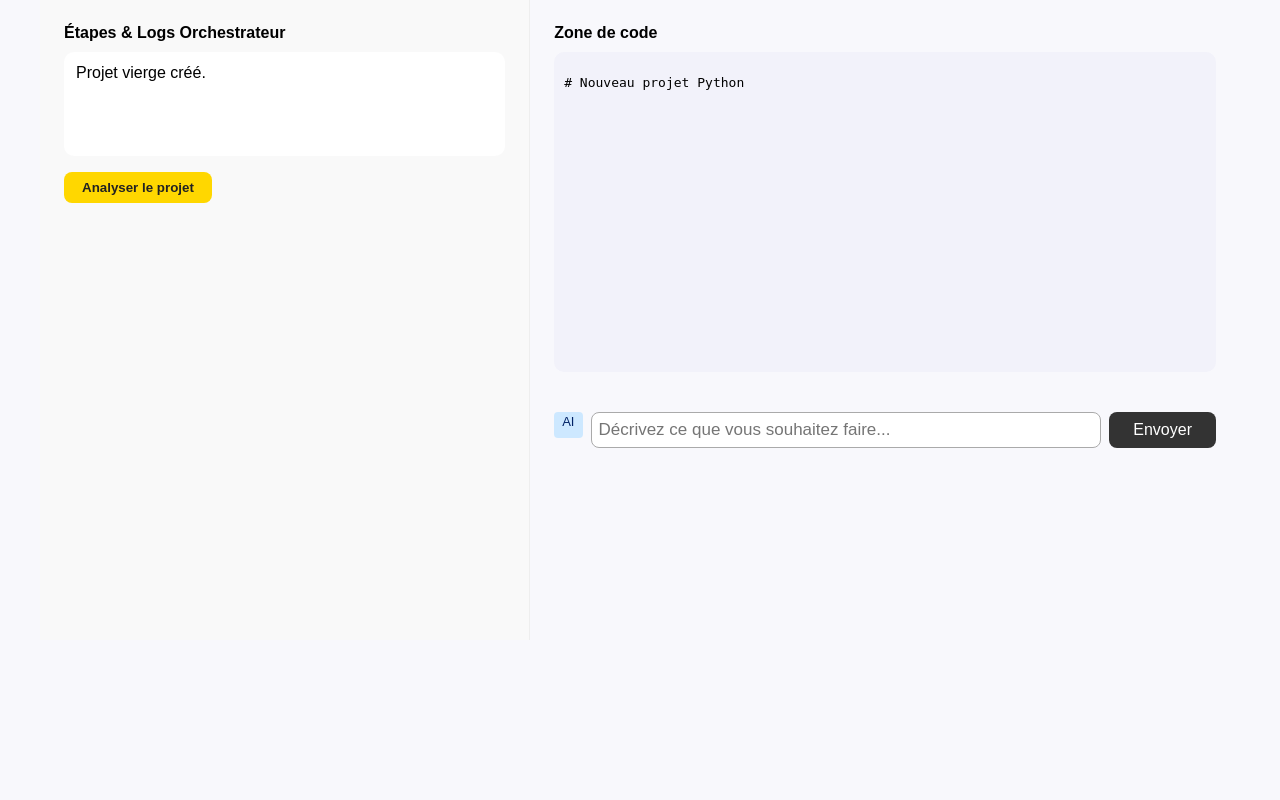
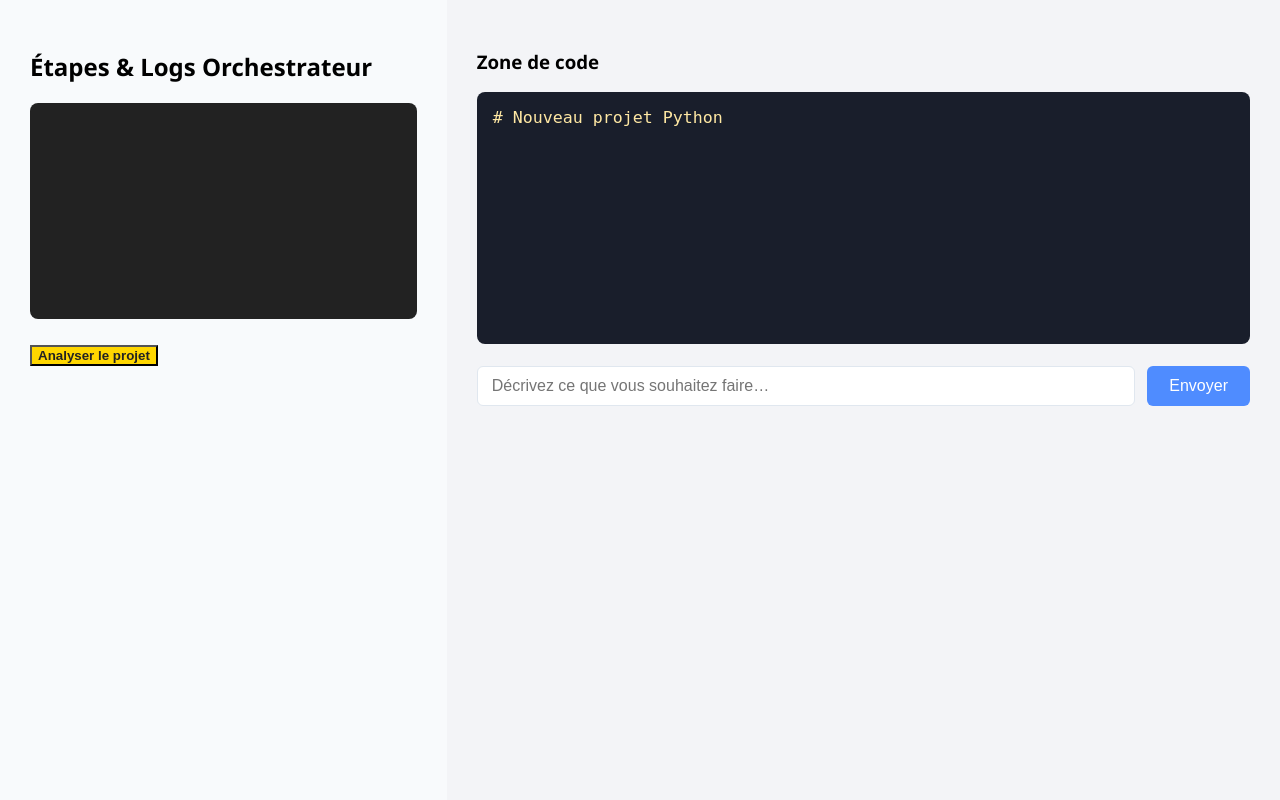
Before and after one commit to leprof06/chef_orchestre_ia, a Flask app: page /chat in a window 1280 px wide. Run offline with Flask 2, Linux system fonts and the light colour scheme; the visitor is signed in with stand-in values (Sample User, id 1); parts of the project's set-up code (start-up, migrations or seed data) failed here and were passed over.

Commit message:
mise à jour

```diff
--- a/app.py
+++ b/app.py
@@ -1,19 +1,17 @@
+import os
+import json
 from flask import Flask, render_template, request, redirect, url_for, session, flash, jsonify
-import os
 from werkzeug.utils import secure_filename
-from agents.utils.cache_tools import purge_large_or_old_cache
 from orchestrator import Orchestrator
 
-# 🔥 Au tout début, purge le cache (optionnel mais conseillé)
-purge_large_or_old_cache()
-
-orchestrator = Orchestrator()
 UPLOAD_FOLDER = os.path.join('workspace', 'uploads')
 ALLOWED_EXTENSIONS = {'zip'}
 
 app = Flask(__name__)
 app.secret_key = 'dev-secret-1234'
 app.config['UPLOAD_FOLDER'] = UPLOAD_FOLDER
+
+orchestrator = Orchestrator()
 
 def allowed_file(filename):
     return '.' in filename and filename.rsplit('.', 1)[1].lower() in ALLOWED_EXTENSIONS
@@ -26,7 +24,7 @@ def index():
 def nouveau_projet():
     session.pop('current_project', None)
     orchestrator.init_new_project()
-    return render_template("chat.html", show_analyse_btn=False, logs=[], code="")
+    return render_template("chat.html", show_analyse_btn=False)
 
 @app.route("/projet-existant")
 def projet_existant():
@@ -48,7 +46,6 @@ def upload_projet_existant():
         file.save(save_path)
         session['current_project'] = save_path
         orchestrator.init_from_zip(save_path)
-        flash(f"Projet chargé depuis {save_path}.")
         return redirect(url_for('chat_projet'))
     else:
         flash("Fichier non valide (format attendu : .zip)")
@@ -66,13 +63,13 @@ def analyser():
     project_path = session.get('current_project')
     result = orchestrator.analyse_project(project_path)
     logs = orchestrator.get_logs()
-    return jsonify({"logs": logs if logs else ["Aucun log généré"]})
+    # On formate les logs proprement
+    logs_txt = "\n".join([json.dumps(log, ensure_ascii=False, indent=2) if isinstance(log, dict) else str(log) for log in logs])
+    return jsonify({"logs": logs_txt if logs_txt else "Aucun log généré"})
 
 def parse_user_input(user_input, project_path=None):
     user_input = user_input.lower()
-    if "optimise" in user_input or "améliore" in user_input:
-        return {"manager": "code", "type": "optimize_code", "project_path": project_path}
-    elif "analyse" in user_input or "scanner" in user_input:
+    if "analyse" in user_input or "scanner" in user_input:
         return {"manager": "analyse", "type": "analyse_code", "project_path": project_path}
     elif "clé api" in user_input or "api key" in user_input:
         return {"manager": "analyse", "type": "detect_api_keys", "project_path": project_path}
@@ -80,6 +77,8 @@ def parse_user_input(user_input, project_path=None):
         return {"manager": "devops", "type": "manage_dependencies", "project_path": project_path}
     elif "génère" in user_input or "écris" in user_input:
         return {"manager": "code", "type": "generate_code", "project_path": project_path}
+    elif "optimise" in user_input or "améliore" in user_input:
+        return {"manager": "code", "type": "optimize_code", "project_path": project_path}
     elif "debug" in user_input or "corrige" in user_input:
         return {"manager": "code", "type": "debug_code", "project_path": project_path}
     elif "agent" in user_input and "crée" in user_input:
@@ -98,17 +97,19 @@ def chat_api():
     project_path = data.get("project_path")
     if not project_path:
         project_path = session.get("current_project")
+
     if not user_input:
         return jsonify({"error": "Message vide"}), 400
+
     task = parse_user_input(user_input, project_path)
     result = orchestrator.dispatch_task(task)
-    # Afficher le résultat principal ou message d’erreur
-    if isinstance(result, dict) and "error" in result:
-        return jsonify({"result": result["error"]})
-    elif isinstance(result, dict):
-        return jsonify({"result": result.get("result", result)})
+
+    # --- Correction ici : on retourne TOUJOURS une chaîne ---
+    if isinstance(result, dict):
+        answer = result.get("answer") or result.get("result") or json.dumps(result, indent=2, ensure_ascii=False)
     else:
-        return jsonify({"result": str(result)})
+        answer = str(result)
+    return jsonify({"answer": answer})
 
 if __name__ == "__main__":
     app.run(debug=True)
--- a/templates/chat.html
+++ b/templates/chat.html
@@ -4,91 +4,93 @@
     <meta charset="UTF-8">
     <title>Chef d'Orchestre IA – Projet en cours</title>
     <style>
-        body { font-family: Arial, sans-serif; margin: 0; background: #f8f8fc;}
-        .main { max-width: 1200px; margin: 0 auto; display: flex; min-height: 80vh;}
-        .left, .right { padding: 24px;}
-        .left { flex: 1 1 40%; background: #f9f9f9; border-right: 1px solid #eee;}
-        .right { flex: 2 1 60%;}
-        .timeline-title { font-weight: bold; margin-bottom: 10px;}
-        .timeline-logs { background: #fff; border-radius: 10px; padding: 12px; margin-bottom: 16px; min-height: 80px;}
-        .analyse-btn { background: gold; color: #222; border: none; padding: 8px 18px; border-radius: 8px; font-weight: bold; cursor: pointer;}
-        .analyse-btn:disabled { opacity: 0.7; }
-        .code-zone { background: #f2f2fa; border-radius: 10px; min-height: 300px; margin-top: 10px; padding: 10px;}
-        .ai-badge { display: inline-block; background: #cde8ff; color: #026; border-radius: 4px; padding: 2px 8px; font-size: 13px; margin-bottom: 10px;}
-        #chatForm { margin-top: 40px; display: flex; gap: 8px;}
-        #chatInput { flex: 1; border-radius: 8px; border: 1px solid #aaa; font-size: 17px; padding: 7px;}
-        #chatForm button { border-radius: 8px; border: none; background: #333; color: #fff; padding: 8px 24px; font-size: 16px;}
-        .log-entry { margin-bottom: 4px; }
-        @media (max-width: 700px) {
-            .main { flex-direction: column;}
-            .left, .right { padding: 14px;}
+        body { font-family: 'Segoe UI', Arial, sans-serif; background: #fafbff; margin: 0; }
+        .container { display: flex; flex-direction: row; width: 100vw; height: 100vh; }
+        .panel-left { flex: 1; padding: 30px; background: #f8fafc; }
+        .panel-right { flex: 2; padding: 30px; background: #f3f4f7; }
+        #logs-output {
+            background: #222; color: #fafafa; padding: 18px;
+            border-radius: 8px; margin-bottom: 24px; font-size: 1.02em;
+            white-space: pre-wrap; min-height: 180px; font-family: 'Fira Mono', monospace;
         }
+        #code-output {
+            background: #191e2b; color: #ffe8a3; padding: 16px;
+            border-radius: 8px; min-height: 220px; font-family: 'Fira Mono', monospace;
+            font-size: 1.04em;
+        }
+        .chat-form { display: flex; gap: 12px; margin-top: 22px; }
+        .chat-form input[type="text"] {
+            flex: 1; padding: 10px 14px; border: 1px solid #e0e7ef; border-radius: 6px;
+            font-size: 1em; background: #fff;
+        }
+        .chat-form button {
+            padding: 10px 22px; background: #4f8cff; color: #fff;
+            border: none; border-radius: 6px; font-size: 1em;
+            cursor: pointer; transition: background 0.15s;
+        }
+        .chat-form button:hover { background: #2957c6; }
     </style>
 </head>
 <body>
-    <div class="main">
-        <div class="left">
-            <div class="timeline-title">Étapes & Logs Orchestrateur</div>
-            <div class="timeline-logs" id="timelineLogs">
-                {% if logs %}
-                    {% for log in logs %}
-                        <div class="log-entry">{{ log }}</div>
-                    {% endfor %}
+<div class="container">
+    <!-- Colonne gauche : logs / étapes -->
+    <div class="panel-left">
+        <h2>Étapes &amp; Logs Orchestrateur</h2>
+        <div id="logs-output"></div>
+        {% if show_analyse_btn %}
+            <form id="analyse-form" action="/analyser" method="post">
+                <button type="submit" style="background:#ffd600;color:#222;font-weight:bold;">Analyser le projet</button>
+            </form>
         {% endif %}
     </div>
-            {% if show_analyse_btn %}
-                <button class="analyse-btn" id="analyseBtn" type="button">Analyser le projet</button>
-            {% endif %}
-        </div>
-        <div class="right">
-            <div class="timeline-title">Zone de code</div>
-            <div class="code-zone" id="codeZone">
-                <pre>{{ code or "# Code à afficher ici" }}</pre>
-            </div>
-            <form id="chatForm" autocomplete="off">
-                <span class="ai-badge">AI</span>
-                <input type="text" id="chatInput" placeholder="Décrivez ce que vous souhaitez faire..." />
+
+    <!-- Colonne droite : zone de code + chat -->
+    <div class="panel-right">
+        <h3>Zone de code</h3>
+        <pre id="code-output">{% if code %}{{ code }}{% else %}# Code extrait du ZIP (simulé){% endif %}</pre>
+
+        <form class="chat-form" id="mon-formulaire">
+            <input type="text" id="input-message" placeholder="Décrivez ce que vous souhaitez faire…" autocomplete="off" />
             <button type="submit">Envoyer</button>
         </form>
     </div>
 </div>
+
 <script>
-        // Chat AJAX
-        document.getElementById('chatForm').addEventListener('submit', async function(e) {
+function afficherLog(data) {
+    // data.answer (texte IA), data.logs, data.result...
+    let out = "";
+    if (data.answer) out = data.answer;
+    else if (data.logs) out = data.logs;
+    else out = JSON.stringify(data, null, 2);
+    document.getElementById("logs-output").textContent = out;
+}
+
+// Pour le chat
+document.getElementById("mon-formulaire").onsubmit = function(e) {
     e.preventDefault();
-            const input = document.getElementById('chatInput');
-            const message = input.value.trim();
-            if(!message) return;
+    fetch('/api/chat', {
+      method: 'POST',
+      headers: {'Content-Type': 'application/json'},
+      body: JSON.stringify({
+        message: document.getElementById("input-message").value
+      })
+    })
+    .then(r => r.json())
+    .then(afficherLog)
+    .catch(err => { document.getElementById("logs-output").textContent = "Erreur réseau : " + err; });
+    document.getElementById("input-message").value = "";
+};
 
-            const response = await fetch('/api/chat', {
-                method: 'POST',
-                headers: { 'Content-Type': 'application/json' },
-                body: JSON.stringify({ message })
-            });
-            const data = await response.json();
-            // Affiche la réponse IA dans la timeline/logs
-            const logs = document.getElementById('timelineLogs');
-            logs.innerHTML += `<div class="log-entry"><b>IA :</b> ${data.result ? data.result : JSON.stringify(data)}</div>`;
-            input.value = '';
-        });
-
-        // Analyse bouton AJAX
-        const analyseBtn = document.getElementById('analyseBtn');
-        if(analyseBtn){
-            analyseBtn.onclick = async function(){
-                analyseBtn.disabled = true;
-                analyseBtn.innerText = "Analyse en cours...";
-                const resp = await fetch('/analyser', { method: 'POST' });
-                const data = await resp.json();
-                // Affiche les logs
-                const logs = document.getElementById('timelineLogs');
-                if(data.logs){
-                    data.logs.forEach(log => {
-                        logs.innerHTML += `<div class="log-entry"><b>Analyse :</b> ${log}</div>`;
-                    });
-                }
-                analyseBtn.disabled = false;
-                analyseBtn.innerText = "Analyser le projet";
+// Pour le bouton "Analyser le projet" (soumission AJAX)
+const analyseForm = document.getElementById("analyse-form");
+if(analyseForm){
+    analyseForm.onsubmit = function(e){
+        e.preventDefault();
+        fetch("/analyser", {method: "POST"})
+        .then(r => r.json())
+        .then(afficherLog)
+        .catch(err => { document.getElementById("logs-output").textContent = "Erreur analyse : " + err; });
     }
 }
 </script>
```
Also changed, not shown: agents/data_analysis_agent.py (+52 -24 lines). Lines whose indentation alone changed are shown as unchanged.
